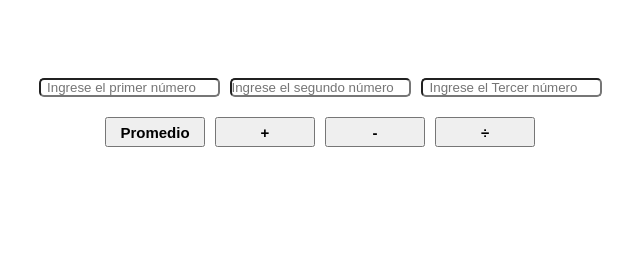
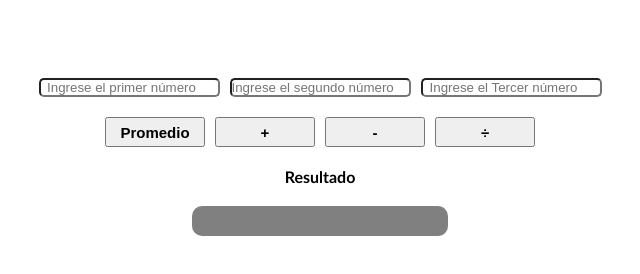
Before and after one commit to KevinDuqueH/calculadoraFormulario, a plain HTML site: page calculadora.html in a window 1280 px wide. Shown: the part 78-352 px from the top of the page, without its empty margins (320-960 px from the left). Drawn offline with Linux system fonts and the light colour scheme.

Commit message:
Calculadora terminada

```diff
--- a/assets/css/styles.css
+++ b/assets/css/styles.css
@@ -63,6 +63,14 @@ div.camposForm > label {
 
 /* CALCULADORA */
 
+
+.tituloResultado{
+    display: flex;
+    width: 40%;
+    margin: auto;
+    margin-top: 20px;
+    justify-content: center;
+}
 .calculadora{
     display: flex;
     margin: auto;
@@ -94,12 +102,19 @@ div.camposForm > label {
     font-size: 15px;
     margin: 0 5px 0 5px;
 }
-.resultado{
+.resultadoDiv{
+    background-color: gray;
     display: flex;
     margin: auto;
-    width: 40%;
+    width: 20%;
+    height: 30px;
+    border-radius: 10px;
     margin-top: 20px;
+    padding-top: 5px;
     justify-content: center;
+}
+.resultadoDiv > h3{
+    color: white;
 }
 
 /* CALCULADORA FIN */
--- a/assets/js/script.js
+++ b/assets/js/script.js
@@ -82,7 +82,7 @@ resta.addEventListener("click", ()=>{
     let num2= parseFloat(document.getElementById("num2").value); //Me trae y almacena el valor del input
     let num3= parseFloat(document.getElementById("num3").value); //Me trae y almacena el valor del input
     let respuesta=  document.getElementById("respuesta");
-    let resultado= (num1 + num2 + num3)/3;
+    let resultado= (num1 - num2 - num3);
     respuesta.innerHTML= "<i>" + resultado + "</i>";
 
 })
@@ -91,7 +91,7 @@ division.addEventListener("click", ()=>{
     let num2= parseFloat(document.getElementById("num2").value); //Me trae y almacena el valor del input
     let num3= parseFloat(document.getElementById("num3").value); //Me trae y almacena el valor del input
     let respuesta=  document.getElementById("respuesta");
-    let resultado= (num1 + num2 + num3)/3;
+    let resultado= (num1 / num2 / num3);
     respuesta.innerHTML= "<i>" + resultado + "</i>";
 
 })
--- a/calculadora.html
+++ b/calculadora.html
@@ -22,7 +22,12 @@
         <button id="resta">-</button>
         <button id="division">÷</button>
     </div>
-    <div class="resultado">
+
+    <div class="tituloResultado">
+        <h4>Resultado</h5>
+    </div>
+
+    <div class="resultadoDiv">
         <h3 id="respuesta"></h3>
     </div>
     <script src="assets/js/script.js"></script>
```
